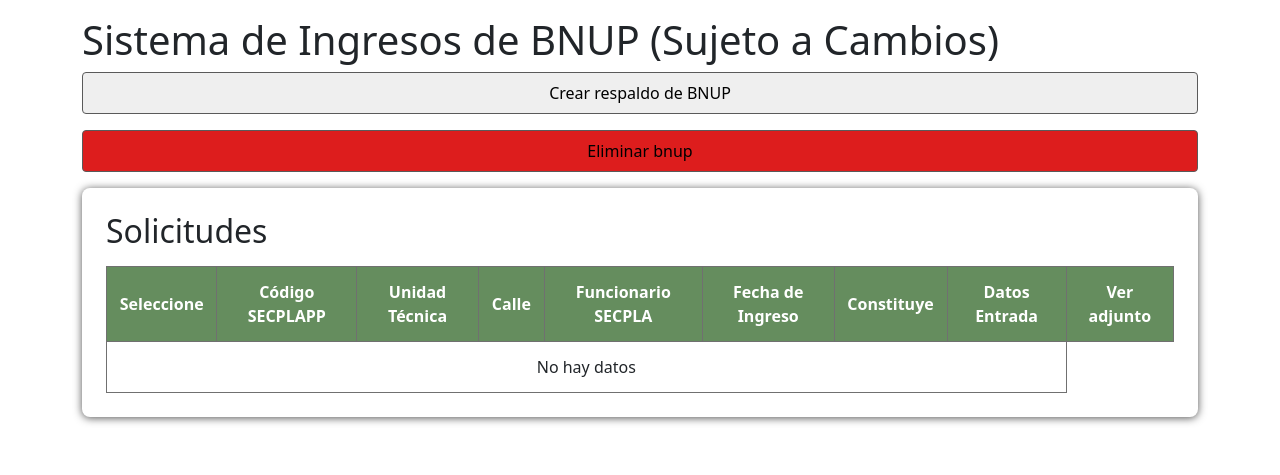
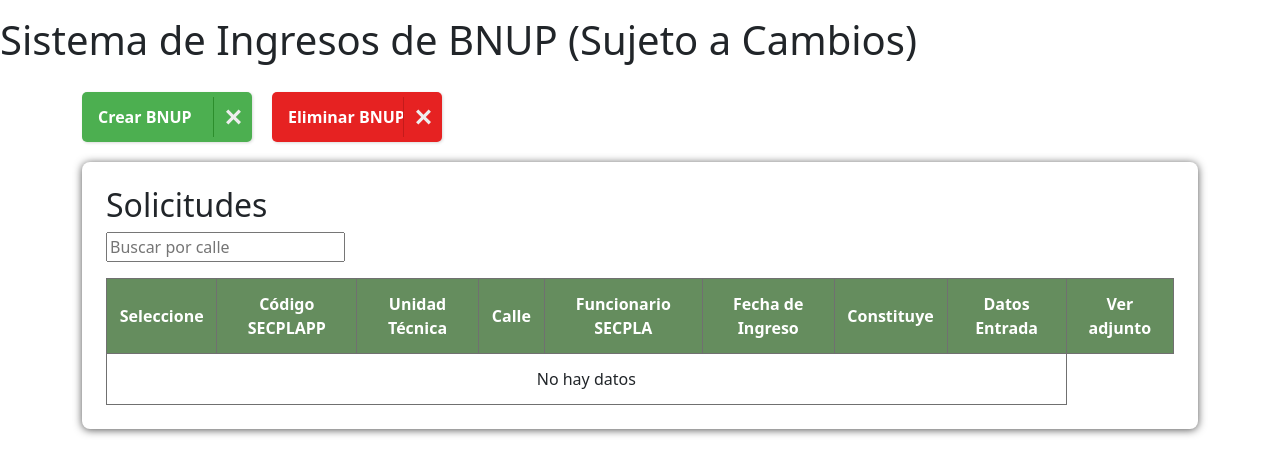
Before and after one commit to SofiaUSM/ProyectoSECPLA, a Django app: page /Forms/bnup/ in a window 1280 px wide. Shown: the part 73-548 px from the top of the page. Run offline with Django 3.2, Linux system fonts and the light colour scheme; the visitor is signed in with stand-in values (Sample User, id 1); data that the repository does not hold is empty; some libraries are stand-ins or nearby versions.

Commit message:
Diseño de botones + script de filtro

```diff
--- a/Formulario/templates/Bnup.html
+++ b/Formulario/templates/Bnup.html
@@ -8,30 +8,43 @@
 
 <link href="{% static 'css/bnup.css' %}" rel="stylesheet" />
 
-
-
+<h1>Sistema de Ingresos de BNUP (Sujeto a Cambios)</h1>
 
 
 <div class="container">
-
-    <h1>Sistema de Ingresos de BNUP (Sujeto a Cambios)</h1>
-    <a style="text-decoration: none;" href="#" data-bs-toggle="modal" data-bs-target="#dynamicEmailModal" data-email-id="1">
-        <button class="btn1"> Crear respaldo de BNUP </button>
-    </a>
-
-    {% if request.user.is_authenticated %}
-        {% if request.user.is_staff %}
-            <a style="text-decoration: none;">
-                <button class="eliminar" style="background-color: #dd1d1d;" onclick="deleteSelected()">Eliminar bnup</button>
-
-            </a>
-        {% endif %}
-    {% endif %}
+    <div class="button-container">
+        <a href="#" data-bs-toggle="modal" data-bs-target="#dynamicEmailModal" data-email-id="1" style="text-decoration: none;">
+            <button class="crear-btn">
+                <span class="text">Crear BNUP</span>
+                <span class="icon">
+                            <svg xmlns="http://www.w3.org/2000/svg" width="24" height="24" viewBox="0 0 24 24">
+                            <path d="M24 20.188l-8.315-8.209 8.2-8.282-3.697-3.697-8.212 8.318-8.31-8.203-3.666 3.666 8.321 8.24-8.206 8.313 3.666 3.666 8.237-8.318 8.285 8.203z"></path>
+                            </svg>
+                </span>
+            </button>
+        </a>
 
 
-
+        {% if request.user.is_authenticated %}
+            {% if request.user.is_staff %}
+            <a>
+                <button class="eliminar-btn" onclick="deleteSelected()">
+                <span class="text">Eliminar BNUP</span>
+                <span class="icon">
+                    <svg xmlns="http://www.w3.org/2000/svg" width="24" height="24" viewBox="0 0 24 24">
+                    <path d="M24 20.188l-8.315-8.209 8.2-8.282-3.697-3.697-8.212 8.318-8.31-8.203-3.666 3.666 8.321 8.24-8.206 8.313 3.666 3.666 8.237-8.318 8.285 8.203z"></path>
+                    </svg>
+                </span>
+                </button>
+            </a>
+            {% endif %}
+        {% endif %}
+    </div>
     <section class="section" id="busqueda">
         <h2>Solicitudes</h2>
+        <!-- Barra de búsqueda -->
+
+        <input type="text" id="searchInput" onkeyup="buscarPorCalle()" placeholder="Buscar por calle">
 
         <!-- Resultados de búsqueda -->
         <table id="tablaResultados">
@@ -339,4 +352,36 @@
 </script>
 
 
+<!-- Sccript de filtro-->
+
+<script>
+    function buscarPorCalle() {
+        var input = document.getElementById('searchInput');
+        var filter = input.value.toUpperCase(); // Convierte la búsqueda a mayúsculas para comparar insensiblemente
+        var table = document.getElementById('tablaResultados');
+        var tr = table.getElementsByTagName('tr'); // Obtiene todas las filas de la tabla
+
+        // Itera sobre todas las filas de la tabla
+        for (var i = 0; i < tr.length; i++) {
+            var td2 = tr[i].getElementsByTagName('td')[2]; // Accede a la tercera columna (índice 2)
+            var td3 = tr[i].getElementsByTagName('td')[3]; // Accede a la cuarta columna (índice 3)
+
+            // Asegurarse de que td2 y td3 existan
+            if (td2 || td3) {
+                var textValue2 = td2 ? td2.textContent || td2.innerText : ''; // Obtiene el texto de la columna 2
+                var textValue3 = td3 ? td3.textContent || td3.innerText : ''; // Obtiene el texto de la columna 3
+
+                // Verifica si el filtro aparece en alguna de las dos columnas
+                if (textValue2.toUpperCase().indexOf(filter) > -1 || textValue3.toUpperCase().indexOf(filter) > -1) {
+                    tr[i].style.display = '';  // Muestra la fila si hay coincidencia en cualquiera de las columnas
+                } else {
+                    tr[i].style.display = 'none';  // Oculta la fila si no hay coincidencia
+                }
+            }
+        }
+    }
+</script>
+
+
+
 {% endblock main_content %}
--- a/core/settings.py
+++ b/core/settings.py
@@ -26,7 +26,7 @@ SECRET_KEY = 'django-insecure-8m+^_2(fk$9b*i&pzlb(bqaq%((ede!-75#b22b!sy#+=mba$4
 # SECURITY WARNING: don't run with debug turned on in production!
 DEBUG = True
 
-ALLOWED_HOSTS = ['*','https://bf39-2803-c600-5115-ae2d-6537-e625-c175-41cc.ngrok-free.app']
+ALLOWED_HOSTS = ['*','https://96ad-2803-c600-5115-ae2d-b458-d283-b459-b0bb.ngrok-free.app']
 
 CORS_ALLOWED_ORIGINS = ['*']
 
--- a/static/css/bnup.css
+++ b/static/css/bnup.css
@@ -1,9 +1,7 @@
 header {
     padding: 1rem;
 }
-main {
-    padding: 2rem;
-}
+
 .section {
     margin-bottom: 2rem;
     padding: 1.5rem;
@@ -11,24 +9,22 @@ main {
     box-shadow: 0px 1px 8px rgb(0 0 0 / 68%);
 }
 
+
+
 label {
     display: block;
     margin: 0.5rem 0;
 }
 
-button {
-    width: 100%;
-    padding: 0.5rem;
-    margin-bottom: 1rem;
-    border: 1px solid #5a5a5a;
-    border-radius: 4px;
-}
+
+
 
 
 table {
     width: 100%;
     border-collapse: collapse;
     margin-top: 1rem;
+    overflow-x: auto;
 }
 th, td {
     border: 1px solid #707070;
@@ -66,6 +62,9 @@ th {
 button.eliminar:hover{
   background-color: #460e0e;
 }
+
+
+/*******/
 
 .buttonLogin {
     width: 140px;
@@ -184,7 +183,7 @@ button.eliminar:hover{
     align-items: center;
 }
   button.button1:hover{
-      background-color: rgb(88, 48, 182);
+      background-color: rgb(21, 29, 77);
   }
 
   button.button2{
@@ -197,6 +196,11 @@ button.eliminar:hover{
 button.button2:hover{
     background-color: rgb(28, 85, 13);
 }
+
+
+
+
+/* FORMMM */
 
 .form {
   display: flex;
@@ -355,3 +359,156 @@ input[type="radio"] {
 .form .cta:active {
   transform: scale(0.95);
 }
+
+
+.button-container {
+
+  display: flex; /* Usamos flexbox para alinearlos horizontalmente */
+  gap: 20px; /* Espaciado entre los botones *//* Centra los botones horizontalmente */
+  align-items: center; /* Alinea los botones verticalmente */
+  margin: 20px 0; /* Espaciado superior e inferior para el contenedor */
+}
+
+
+/* BUTTON DE RESPALDO DE BNUP
+
+
+
+
+
+/* Estilo para el botón con clase eliminar-btn */
+
+
+
+
+
+
+
+.eliminar-btn {
+  width: 170px;
+  height: 50px;
+  cursor: pointer;
+  display: flex;
+  align-items: center;
+  background: #e62222;
+  border: none;
+  border-radius: 5px;
+  box-shadow: 1px 1px 3px rgba(0, 0, 0, 0.15);
+}
+
+.eliminar-btn, .eliminar-btn span {
+  transition: 200ms;
+}
+
+.eliminar-btn .text {
+  color: white;
+  font-weight: bold;
+  margin-left: 10px;
+
+}
+
+.eliminar-btn .icon {
+  position: absolute;
+  border-left: 1px solid #c41b1b;
+  transform: translateX(125px);
+  height: 40px;
+  width: 40px;
+  display: flex;
+  align-items: center;
+  justify-content: center;
+}
+
+.eliminar-btn svg {
+  width: 15px;
+  fill: #eee;
+}
+
+.eliminar-btn:hover {
+  background: #ff3636;
+}
+
+.eliminar-btn:hover .text {
+  color: transparent;
+}
+
+.eliminar-btn:hover .icon {
+  width: 150px;
+  border-left: none;
+  transform: translateX(0);
+}
+
+.eliminar-btn:focus {
+  outline: none;
+}
+
+.eliminar-btn:active .icon svg {
+  transform: scale(0.8);
+}
+
+
+
+
+/* crear bnup */
+
+
+.crear-btn {
+  width: 170px;
+  height: 50px;
+  cursor: pointer;
+  display: flex;
+  align-items: center;
+  text-align: start;
+  background: #4CAF50; /* Color verde para crear */
+  border: none;
+  border-radius: 5px;
+  box-shadow: 1px 1px 3px rgba(0, 0, 0, 0.15);
+}
+
+.crear-btn, .crear-btn span {
+  transition: 200ms;
+}
+
+.crear-btn .text {
+  color: white;
+  font-weight: bold;
+  margin-left: 10px;
+
+}
+
+.crear-btn .icon {
+  position: absolute;
+  border-left: 1px solid #2c8e2c; /* Color verde más oscuro */
+  transform: translateX(125px);
+  height: 40px;
+  width: 40px;
+  display: flex;
+  align-items: center;
+  justify-content: center;
+}
+
+.crear-btn svg {
+  width: 15px;
+  fill: #eee;
+}
+
+.crear-btn:hover {
+  background: #45a049; /* Color verde más oscuro al pasar el cursor */
+}
+
+.crear-btn:hover .text {
+  color: transparent;
+}
+
+.crear-btn:hover .icon {
+  width: 150px;
+  border-left: none;
+  transform: translateX(0);
+}
+
+.crear-btn:focus {
+  outline: none;
+}
+
+.crear-btn:active .icon svg {
+  transform: scale(0.8);
+}
```
